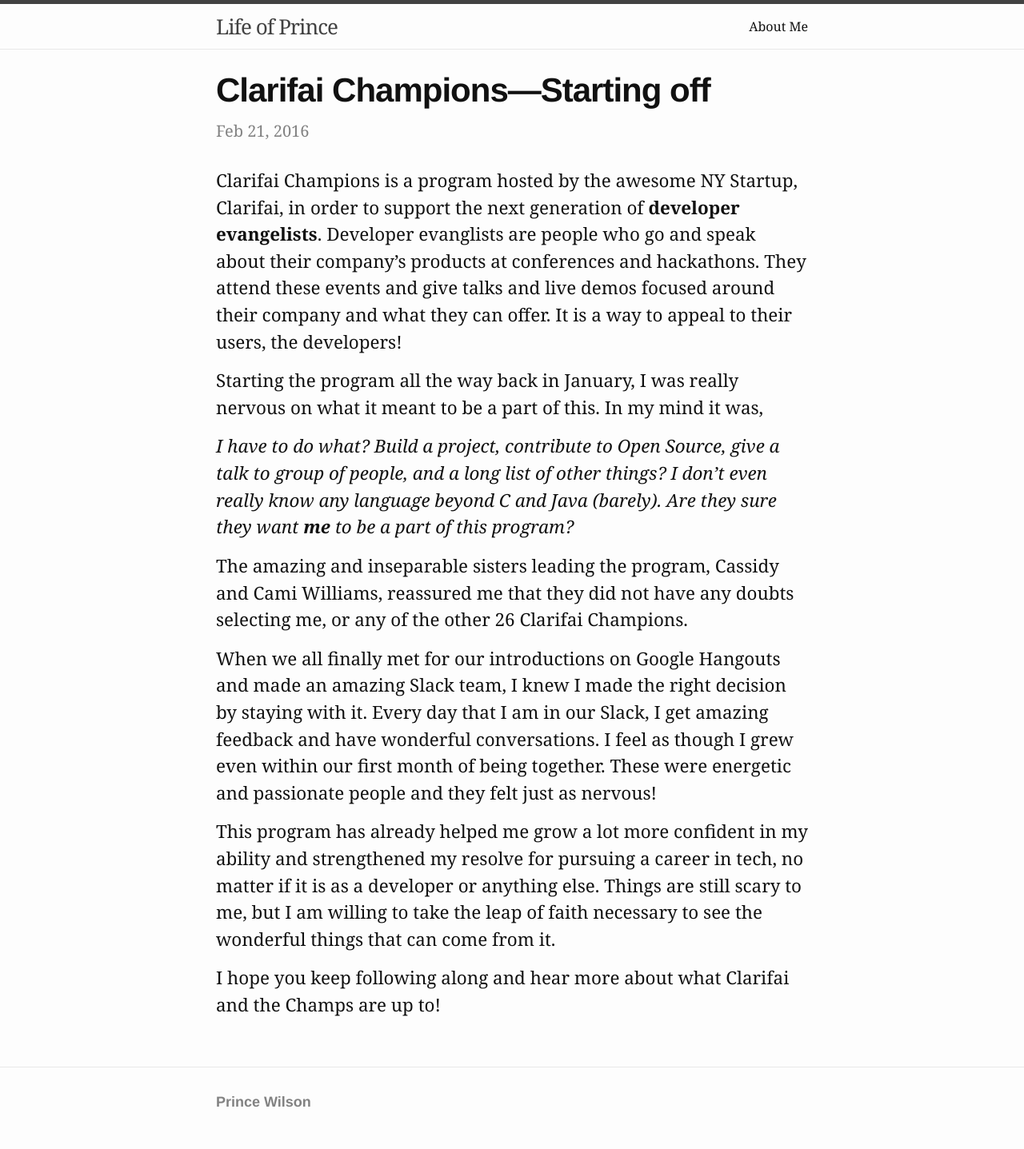
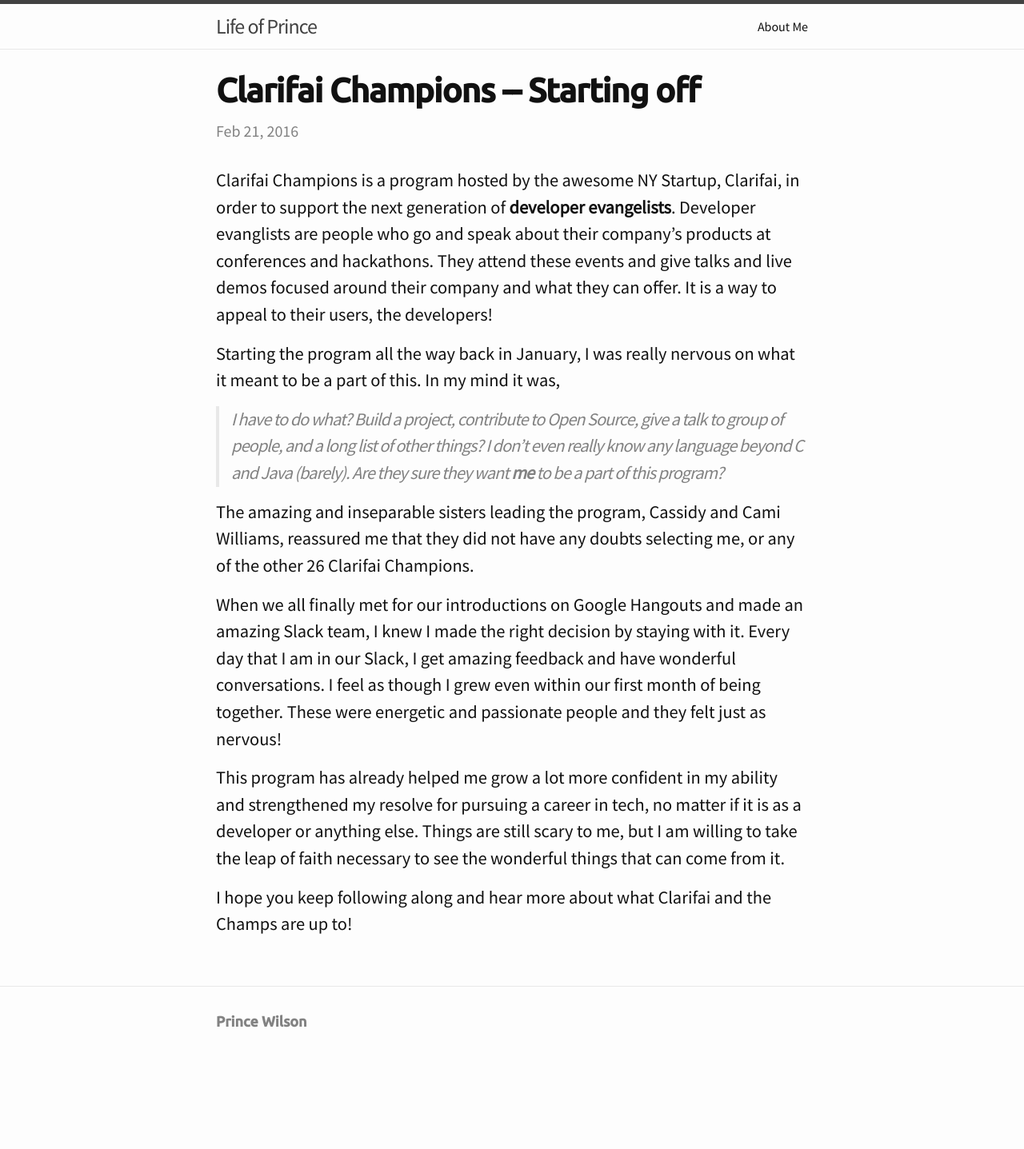
Before and after one commit to maxcell/blog, a Jekyll site: the page built from _posts/2016-02-01-start-of-clarifai-champions.md, in a window 1280 px wide. Shown: the whole page at 80% size. Built offline with Jekyll 4.4.1, drawn with Linux system fonts in a browser that asks for light colours; after the commit the page ends 1336 px from its top, so only the background shows below that.

Commit message:
Change fonts to be sans serif

```diff
--- a/_includes/head.html
+++ b/_includes/head.html
@@ -6,6 +6,7 @@
   <title>{% if page.title %}{{ page.title | escape }}{% else %}{{ site.title | escape }}{% endif %}</title>
   <meta name="description" content="{% if page.excerpt %}{{ page.excerpt | strip_html | strip_newlines | truncate: 160 }}{% else %}{{ site.description }}{% endif %}">
 
+  <link href="https://fonts.googleapis.com/css?family=Source+Sans+Pro:400|Ubuntu:500" rel="stylesheet">
   <link rel="stylesheet" href="{{ "/css/main.css" | prepend: site.baseurl }}">
   <link rel="canonical" href="{{ page.url | replace:'index.html','' | prepend: site.baseurl | prepend: site.url }}">
   <link rel="alternate" type="application/rss+xml" title="{{ site.title }}" href="{{ "/feed.xml" | prepend: site.baseurl | prepend: site.url }}">
--- a/_posts/2016-02-01-start-of-clarifai-champions.md
+++ b/_posts/2016-02-01-start-of-clarifai-champions.md
@@ -1,6 +1,6 @@
 ---
 layout:     post
-title:      Clarifai Champions—Starting off
+title:      Clarifai Champions -- Starting off
 date:       2016-02-21
 summary:    Clarifai? Image Processing? Convolution neural nets? The best thing that has happened to me yet.
 categories: clarifai dev-evangelism
@@ -15,9 +15,9 @@
 Starting the program all the way back in January, I was really nervous on what it
 meant to be a part of this. In my mind it was,
 
-_I have to do what? Build a project, contribute to Open Source,
+>I have to do what? Build a project, contribute to Open Source,
 give a talk to group of people,  and a long list of other things? I don't even really know any language
-beyond C and Java (barely). Are they sure they want **me** to be a part of this program?_
+beyond C and Java (barely). Are they sure they want **me** to be a part of this program?
 
 The amazing and inseparable sisters leading the program, Cassidy and Cami Williams,
 reassured me that they did not have any doubts selecting me, or any of the other 26
--- a/css/main.scss
+++ b/css/main.scss
@@ -5,8 +5,8 @@
 
 
 // Our variables
-$base-font-family: "Helvetica Neue", Arial, sans-serif;
-$text-font-family: "PT Serif", Georgia, serif;
+$base-font-family: "Ubuntu", "Helvetica Neue", Arial, sans-serif;
+$text-font-family: "Source Sans Pro", "Helvetica Neue", Arial, sans-serif;
 $base-font-size:   16px;
 $base-font-weight: 400;
 $small-font-size:  $base-font-size * 0.875;
```
